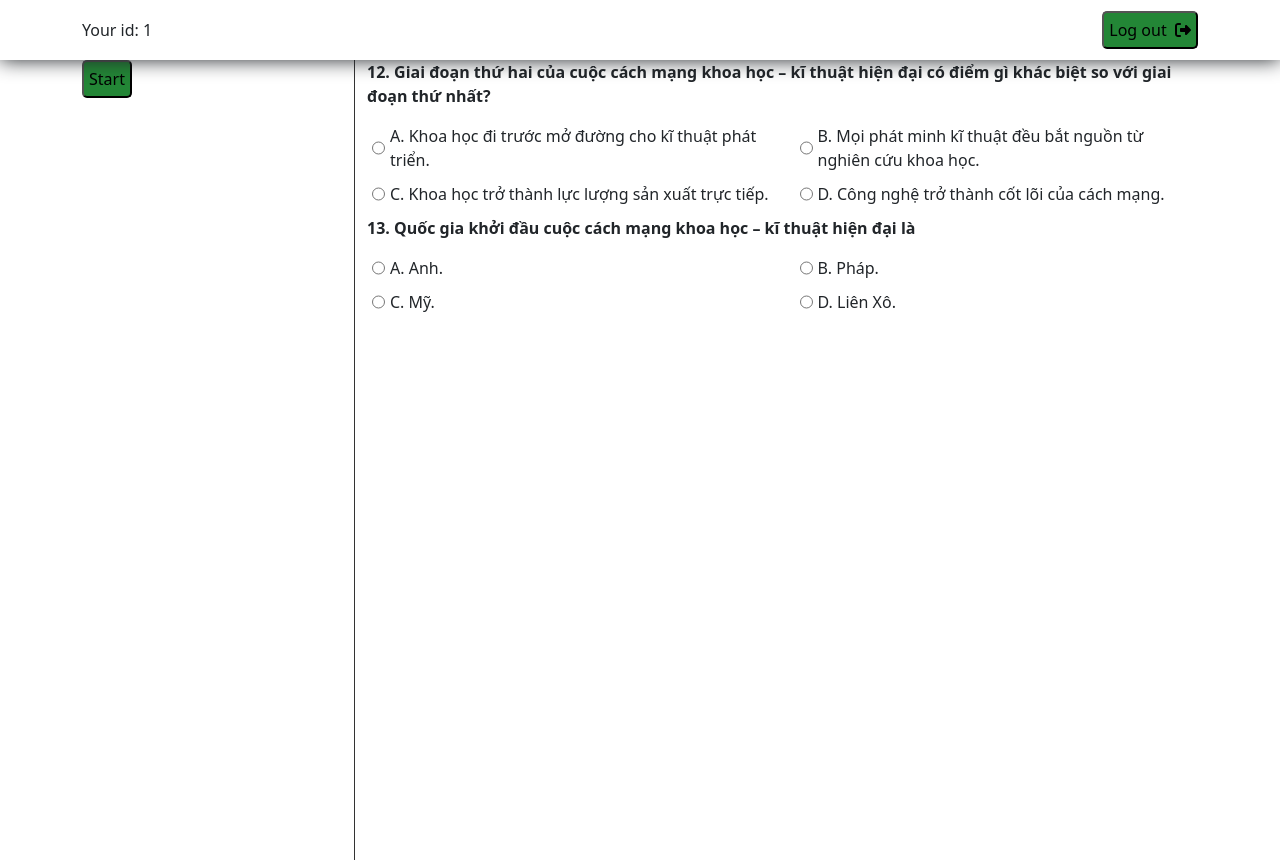
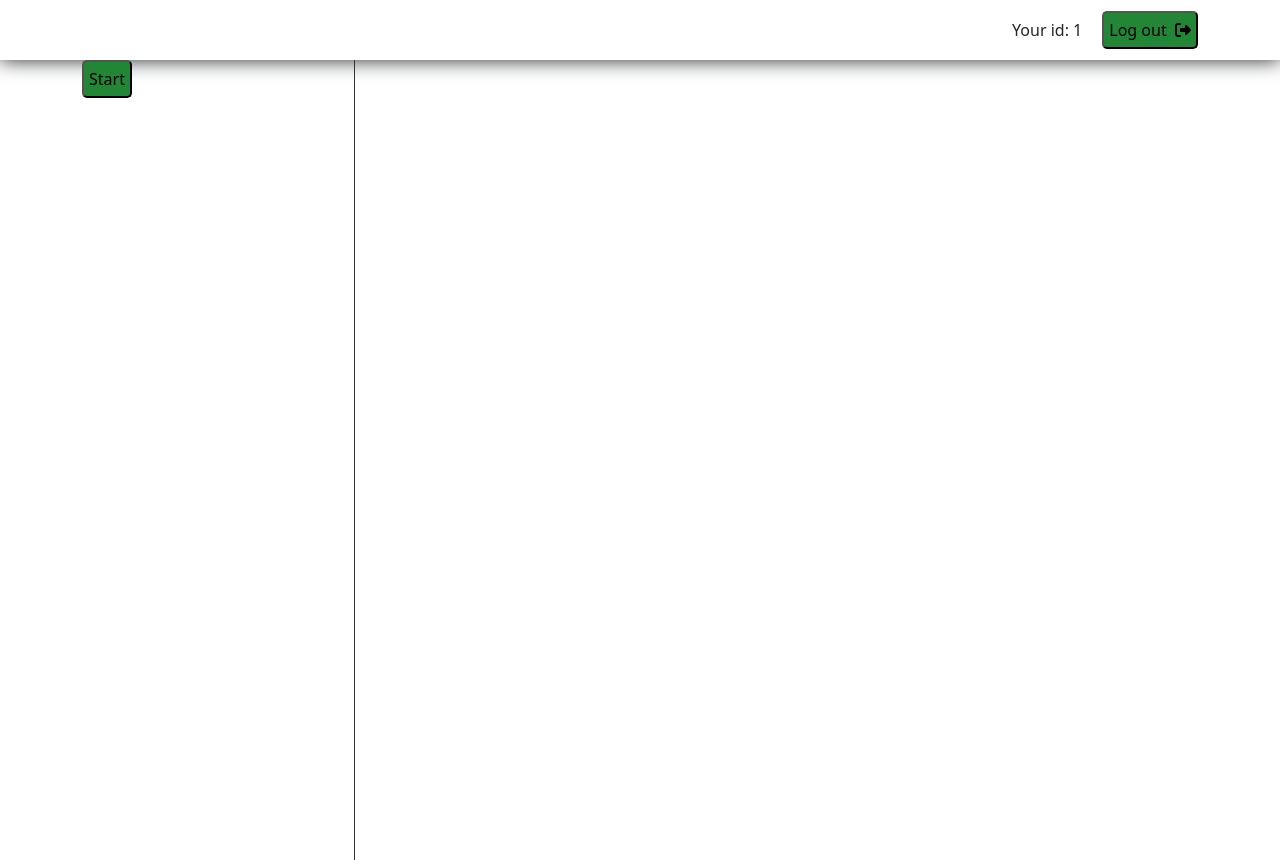
Before and after one commit to quochuy3401/rikkeisoft_tasks, a React (Create React App) app in the folder week-3-4/english-test/: page / in a window 1280 px wide. Built offline with nearby package versions, Linux system fonts and the light colour scheme; sample sign-in values are in the browser's storage.

Commit message:
check result successfully

```diff
--- a/week-3-4/english-test/src/components/home/Home.js
+++ b/week-3-4/english-test/src/components/home/Home.js
@@ -1,15 +1,31 @@
-import { faRightFromBracket } from "@fortawesome/free-solid-svg-icons";
+import {
+  faRightFromBracket,
+  faSpinner,
+} from "@fortawesome/free-solid-svg-icons";
 import { FontAwesomeIcon } from "@fortawesome/react-fontawesome";
-import React, { useContext } from "react";
+import React, { useContext, useState } from "react";
 import { useNavigate } from "react-router-dom";
 import { UserContext } from "../../context/user";
 import axiosInstance from "../../util/axiosInstance";
 import "./home.css";
+import "../register/register.css";
+
 import { Question } from "../question/Question";
 
 export const Home = () => {
   const userCtx = useContext(UserContext);
   const navigate = useNavigate();
+  const [examParams, setExamParams] = useState({
+    totalPoint: 0,
+    totalTime: 0,
+    quantity: 0,
+  });
+  const [start, setStart] = useState(false);
+  const [loading, setLoading] = useState(false);
+  const [listQuestion, setListQuestion] = useState([]);
+  const [listAnswer, setListAnswer] = useState([]);
+  const _userId = userCtx.user.id.toString();
+  const token = userCtx.user.token;
 
   //remove userinfo in localStorage and UserContext
   const handleLogOut = () => {
@@ -18,38 +34,15 @@ export const Home = () => {
     navigate("/login");
   };
 
-  const questionList = [
-    {
-      id: 12,
-      questionTitle:
-        "Giai đoạn thứ hai của cuộc cách mạng khoa học – kĩ thuật hiện đại có điểm gì khác biệt so với giai đoạn thứ nhất?",
-      answers: [
-        "Khoa học đi trước mở đường cho kĩ thuật phát triển.",
-        "Mọi phát minh kĩ thuật đều bắt nguồn từ nghiên cứu khoa học.",
-        "Khoa học trở thành lực lượng sản xuất trực tiếp.",
-        "Công nghệ trở thành cốt lõi của cách mạng.",
-      ],
-    },
-    {
-      id: 13,
-      questionTitle:
-        "Quốc gia khởi đầu cuộc cách mạng khoa học – kĩ thuật hiện đại là",
-      answers: ["Anh.", "Pháp.", "Mỹ.", "Liên Xô."],
-    },
-  ];
-
-  const answerList = [];
-
   //get game
-  const handleGetGame = () => {
-    const _userId = userCtx.user.id.toString();
-    const token = userCtx.user.token
-    console.log(_userId);
-    console.log(token);
+  const handleStart = () => {
+    // console.log(_userId);
+    // console.log(token);
+    setLoading(true);
     axiosInstance
       .post(
         "/games/getGame",
-         {
+        {
           examId: 24,
           userId: _userId,
         },
@@ -60,12 +53,52 @@ export const Home = () => {
         }
       )
       .then((res) => {
-        console.log(res);
+        setLoading(false);
+        setExamParams({
+          totalPoint: res.data.totalPoint,
+          totalTime: res.data.totalTime,
+          quantity: res.data.data.length,
+        });
+        setStart(true);
+        setListQuestion(res.data.data);
+      })
+      .catch((err) => {
+        setLoading(false);
+        console.log(err);
       });
   };
+
+  const handleSubmit = () => {
+    console.log(listAnswer);
+    setLoading(true);
+    axiosInstance
+      .post(
+        "/games/finishGame",
+        {
+          examId: 24,
+          userId: _userId,
+          listAnswer: listAnswer,
+          totalTime: examParams.totalTime,
+        },
+        {
+          headers: {
+            Authorization: `Bearer ${token}`,
+          },
+        }
+      )
+      .then((res) => {
+        console.log(res);
+        setLoading(false);
+      })
+      .catch((err) => {
+        console.log(err);
+        setLoading(false);
+      });
+  };
+
   return (
     <div className="home-page">
-      <div className="navbar">
+      <div className="info-navbar">
         <div className="container">
           <div>
             Your id: <span>{userCtx.user.id}</span>
@@ -80,18 +113,35 @@ export const Home = () => {
       <div className="container test-wrapper">
         <div className="row">
           <div className="left-side col-3">
-            <button type="button" onClick={handleGetGame}>
-              Start
-            </button>
+            {!start ? (
+              <button type="button" onClick={handleStart}>
+                Start
+              </button>
+            ) : (
+              <button type="button" onClick={handleSubmit}>
+                Submit
+              </button>
+            )}
           </div>
           <div className="right-side col-9">
-            {questionList.map((question, index) => {
-              return <Question key={index} ques={question} />;
+            {listQuestion.map((question) => {
+              return (
+                <Question
+                  key={question.id}
+                  question={question}
+                  handleChange={[listAnswer, setListAnswer]}
+                />
+              );
             })}
-            {/* <Question ques={fakeQuestion} /> */}
           </div>
         </div>
       </div>
+      {/* spin loading */}
+      {loading ? (
+        <div className="loading-layout">
+          <FontAwesomeIcon icon={faSpinner} spin size="2x" />
+        </div>
+      ) : null}
     </div>
   );
 };
--- a/week-3-4/english-test/src/components/home/home.css
+++ b/week-3-4/english-test/src/components/home/home.css
@@ -2,17 +2,30 @@
     background-color: none;
     color: black
 } */
-.home-page{
-    height: max-content;
+.home-page {
+  min-height: 100vh;
+  position: relative;
+  align-items: center;
 }
-.navbar{
-    height: 60px;
-    box-shadow: 0px 0px 20px
+.info-navbar {
+  height: max-content;
+  box-shadow: 0px 0px 20px;
+  /* position: fixed; */
+  width: 100%;
 }
-.left-side{
-    border-right: 1px solid #333;
-    min-height: 100vh;
+.info-navbar .container {
+  display: flex;
+  align-items: center;
+  height: 60px;
+  justify-content: flex-end;
 }
-.test-wrapper{
-    /* background: #fff !important; */
+.info-navbar .container button {
+  margin-left: 20px;
 }
+.left-side {
+  border-right: 1px solid #333;
+  min-height: 100vh;
+}
+.test-wrapper {
+  /* background: #fff !important; */
+}
--- a/week-3-4/english-test/src/components/question/Question.js
+++ b/week-3-4/english-test/src/components/question/Question.js
@@ -2,10 +2,15 @@ import React from "react";
 import "./question.css";
 
 export const Question = (props) => {
-  const { id, questionTitle, answers } = props.ques;
-  const handleOnChange = (e) =>{
-    console.log(e.target.name + e.target.value);
-  }
+  const { id, questionTitle, questionContent } = props.question;
+  const listAnswer = props.handleChange[0];
+  const setListAnswer = props.handleChange[1];
+  const handleOnChange = (e) => {
+    setListAnswer([...listAnswer,{ id: parseInt(e.target.name), questionAnswer: e.target.value }]);
+  };
+
+  // split questionContent into 4 answers
+  const splittedContent = questionContent.split("|");
 
   return (
     <div className="question-wrapper">
@@ -14,22 +19,41 @@ export const Question = (props) => {
       </p>
       <div className="row">
         <div className="answer col-6">
-          <input type="radio" name={id} value={answers[0]} onChange={handleOnChange}/>
-          <label>A. {answers[0]}</label>
+          <input
+            type="radio"
+            name={id}
+            value={splittedContent[0]}
+            onChange={handleOnChange}
+          />
+          <label>A. {splittedContent[0]}</label>
         </div>
         <div className="answer col-6">
-          <input type="radio" name={id} value={answers[1]} onChange={handleOnChange}/>
-          <label>B. {answers[1]}</label>
+          <input
+            type="radio"
+            name={id}
+            value={splittedContent[1]}
+            onChange={handleOnChange}
+          />
+          <label>B. {splittedContent[1]}</label>
         </div>
         <div className="answer col-6">
-          <input type="radio" name={id} value={answers[2]} onChange={handleOnChange}/>
-          <label>C. {answers[2]}</label>
+          <input
+            type="radio"
+            name={id}
+            value={splittedContent[2]}
+            onChange={handleOnChange}
+          />
+          <label>C. {splittedContent[2]}</label>
         </div>
         <div className="answer col-6">
-          <input type="radio" name={id} value={answers[3]} onChange={handleOnChange}/>
-          <label>D. {answers[3]}</label>
+          <input
+            type="radio"
+            name={id}
+            value={splittedContent[3]}
+            onChange={handleOnChange}
+          />
+          <label>D. {splittedContent[3]}</label>
         </div>
-
       </div>
     </div>
   );
--- a/week-3-4/english-test/src/components/register/register.css
+++ b/week-3-4/english-test/src/components/register/register.css
@@ -72,8 +72,8 @@
   align-items: center;
   top: 0;
   left: 0;
-  color: #fff;
-  background-color: rgba(255, 255, 255, 0.2);
+  color: black;
+  background-color: rgba(255, 255, 255, 0.3);
   display: flex;
   justify-content: center;
   align-items: center;
```
